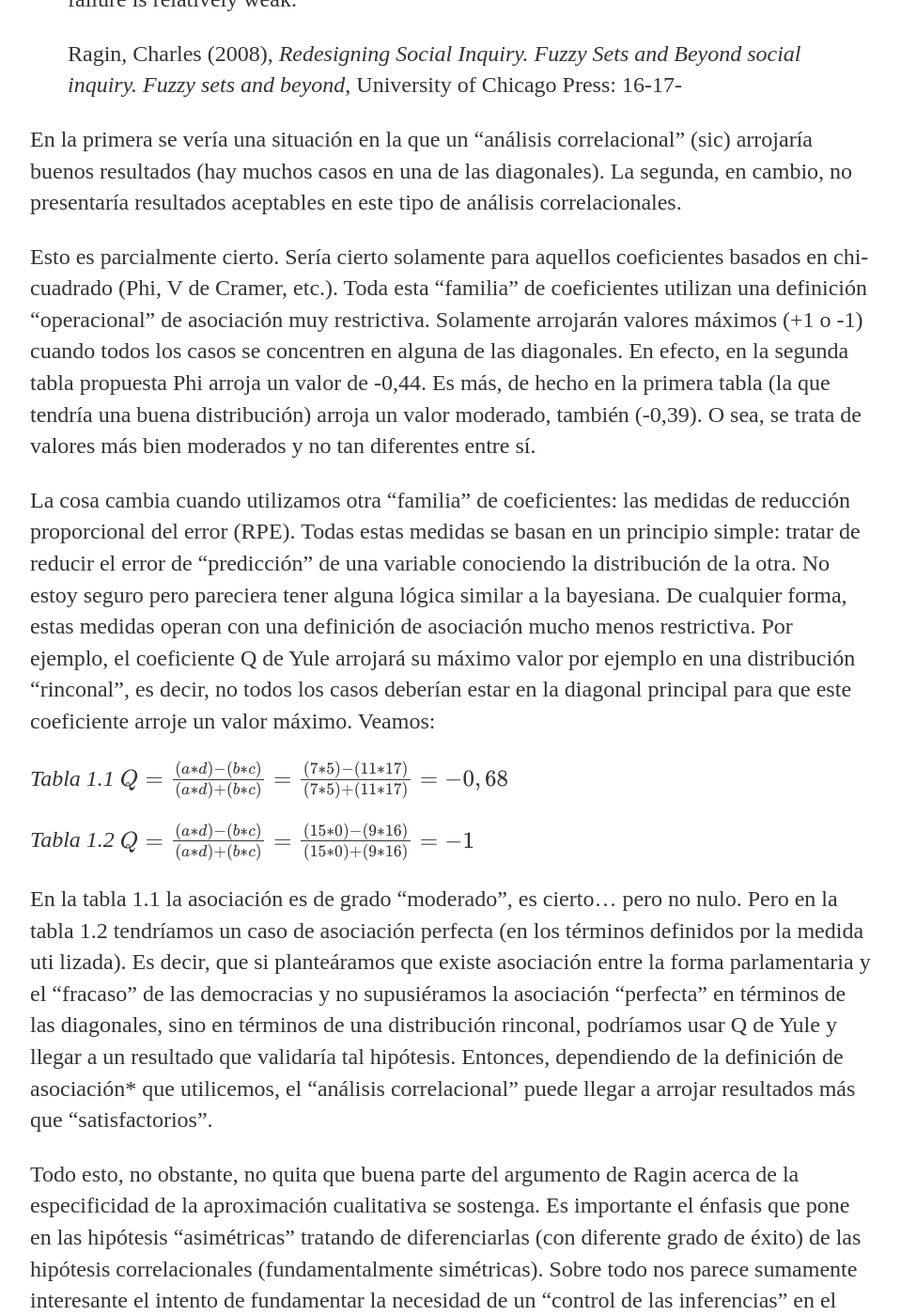
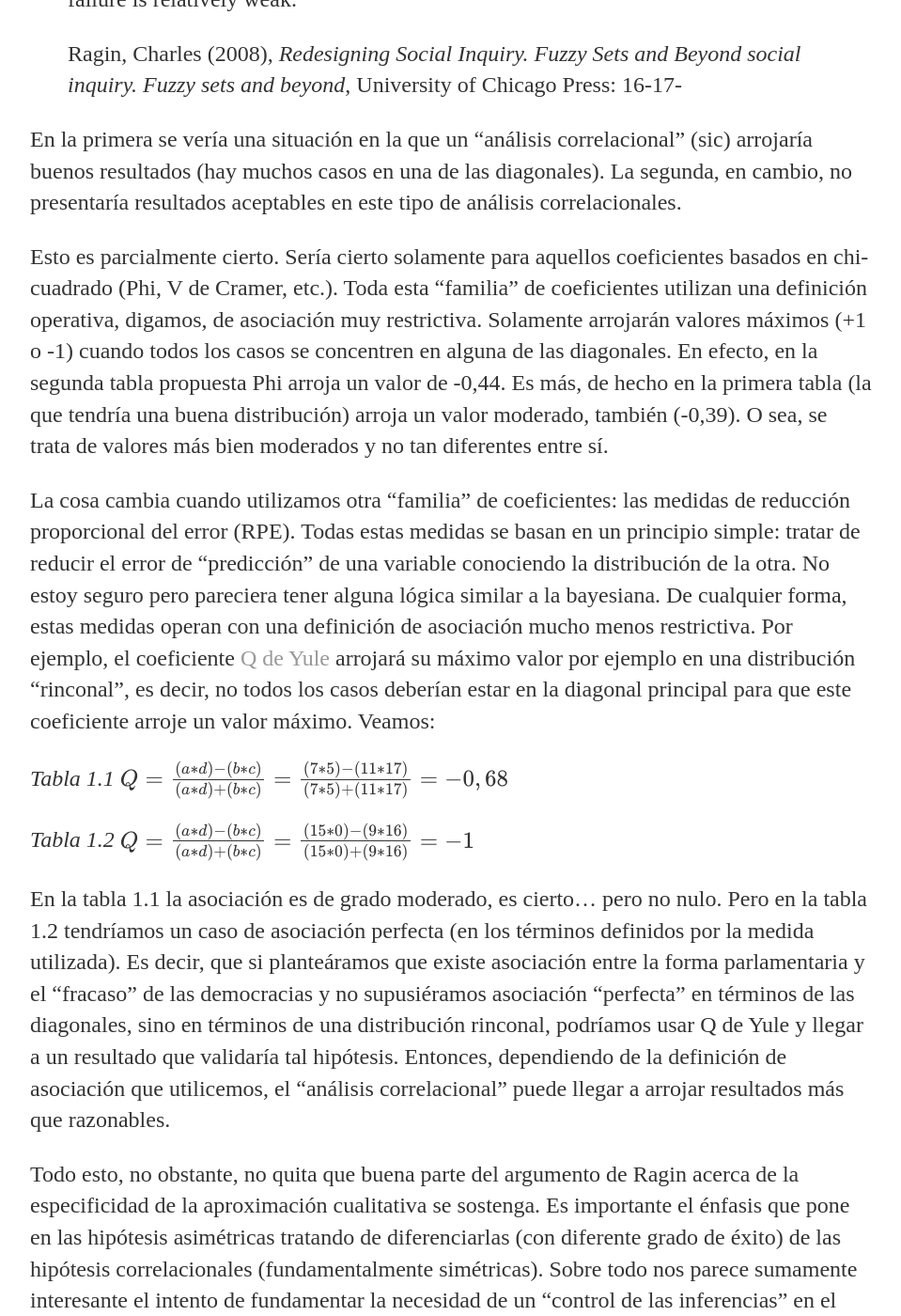
Before and after one commit to gefero/gefero.github.io, a Jekyll site: the page built from _posts/2018-08-17-qca.md, in a window 1280 px wide and 1400 px high, scrolled down 1625 px. Shown: the whole window at 94% size, without its empty margins (160-1119 px from the left). Built offline with Jekyll 4.4.1, drawn with Linux system fonts in a browser that asks for light colours; formulas are drawn with MathJax 3; some of the changed text lies outside the part shown.

Commit message:
Updt post

```diff
--- a/_posts/2018-08-17-qca.md
+++ b/_posts/2018-08-17-qca.md
@@ -37,17 +38,17 @@ Aclaración: no entremos a discutir la validez empírica ni teórica de la hipó
 
 En la primera se vería una situación en la que un "análisis correlacional"  (sic) arrojaría buenos resultados (hay muchos casos en una de las diagonales). La segunda, en cambio, no presentaría resultados aceptables en este tipo de análisis correlacionales.
 
-Esto es parcialmente cierto. Sería cierto solamente para aquellos coeficientes basados en chi-cuadrado (Phi, V de Cramer, etc.). Toda esta "familia" de coeficientes utilizan una definición "operacional" de asociación muy restrictiva. Solamente arrojarán valores máximos (+1 o -1) cuando todos los casos se concentren en alguna de las diagonales. En efecto, en la segunda tabla propuesta Phi arroja un valor de -0,44. Es más, de hecho en la primera tabla (la que tendría una buena distribución) arroja un valor moderado, también (-0,39). O sea, se trata de valores más bien moderados y no tan diferentes entre sí.
+Esto es parcialmente cierto. Sería cierto solamente para aquellos coeficientes basados en chi-cuadrado (Phi, V de Cramer, etc.). Toda esta "familia" de coeficientes utilizan una definición operativa, digamos, de asociación muy restrictiva. Solamente arrojarán valores máximos (+1 o -1) cuando todos los casos se concentren en alguna de las diagonales. En efecto, en la segunda tabla propuesta Phi arroja un valor de -0,44. Es más, de hecho en la primera tabla (la que tendría una buena distribución) arroja un valor moderado, también (-0,39). O sea, se trata de valores más bien moderados y no tan diferentes entre sí.
 
-La cosa cambia cuando utilizamos otra "familia" de coeficientes: las medidas de reducción proporcional del error (RPE). Todas estas medidas se basan en un principio simple: tratar de reducir el error de "predicción" de una variable conociendo la distribución de la otra. No estoy seguro pero pareciera tener alguna lógica similar a la bayesiana. De cualquier forma, estas medidas operan con una definición de asociación mucho menos restrictiva. Por ejemplo, el coeficiente Q de Yule arrojará su máximo valor por ejemplo en una distribución "rinconal", es decir, no todos los casos deberían estar en la diagonal principal para que este coeficiente arroje un valor máximo. Veamos:
+La cosa cambia cuando utilizamos otra "familia" de coeficientes: las medidas de reducción proporcional del error (RPE). Todas estas medidas se basan en un principio simple: tratar de reducir el error de "predicción" de una variable conociendo la distribución de la otra. No estoy seguro pero pareciera tener alguna lógica similar a la bayesiana. De cualquier forma, estas medidas operan con una definición de asociación mucho menos restrictiva. Por ejemplo, el coeficiente [Q de Yule](https://en.wikipedia.org/wiki/Goodman_and_Kruskal%27s_gamma) arrojará su máximo valor por ejemplo en una distribución "rinconal", es decir, no todos los casos deberían estar en la diagonal principal para que este coeficiente arroje un valor máximo. Veamos:
 
 
-_Tabla 1.1_ $$ Q = \frac{(a*d) - (b*c)}{(a*d) + (b*c)}  = \frac{(7*5) - (11*17)}{(7*5) + (11*17)} = -0,68 $$
+_Tabla 1.1_  $$ Q = \frac{(a*d) - (b*c)}{(a*d) + (b*c)}  = \frac{(7*5) - (11*17)}{(7*5) + (11*17)} = -0,68 $$
 
-_Tabla 1.2_ $$ Q = \frac{(a*d) - (b*c)}{(a*d) + (b*c)} = \frac{(15*0) - (9*16)}{(15*0) + (9*16)} = -1 $$
+_Tabla 1.2_  $$ Q = \frac{(a*d) - (b*c)}{(a*d) + (b*c)} = \frac{(15*0) - (9*16)}{(15*0) + (9*16)} = -1 $$
 
-En la tabla 1.1 la asociación es de grado "moderado", es cierto... pero no nulo. Pero en la tabla 1.2 tendríamos un caso de asociación perfecta (en los términos definidos por la medida uti lizada). Es decir, que si planteáramos que existe asociación entre la forma parlamentaria y el "fracaso" de las democracias y no supusiéramos la asociación "perfecta" en términos de las diagonales, sino en términos de una distribución rinconal, podríamos usar Q de Yule y llegar a un resultado que validaría tal hipótesis. Entonces, dependiendo de la definición de asociación* que utilicemos, el "análisis correlacional" puede llegar a arrojar resultados más que "satisfactorios".
+En la tabla 1.1 la asociación es de grado moderado, es cierto... pero no nulo. Pero en la tabla 1.2 tendríamos un caso de asociación perfecta (en los términos definidos por la medida utilizada). Es decir, que si planteáramos que existe asociación entre la forma parlamentaria y el "fracaso" de las democracias y no supusiéramos asociación "perfecta" en términos de las diagonales, sino en términos de una distribución rinconal, podríamos usar Q de Yule y llegar a un resultado que validaría tal hipótesis. Entonces, dependiendo de la definición de asociación que utilicemos, el "análisis correlacional" puede llegar a arrojar resultados más que razonables.
 
-Todo esto, no obstante, no quita que buena parte del argumento de Ragin acerca de la especificidad de la aproximación cualitativa se sostenga. Es importante el énfasis que pone en las hipótesis "asimétricas" tratando de diferenciarlas (con diferente grado de éxito) de las hipótesis correlacionales (fundamentalmente simétricas). Sobre todo nos parece sumamente interesante el intento de fundamentar la necesidad de un "control de las inferencias" en el análisis cualitativo. Hemos visto muchas veces en análisis cualitativos en ciencias sociales inferencias que (independientemente de problemas de diseño muestral) no parecen desprenderse del análisis de los casos. Esto parece notablemente claro cuando se analizan entrevistas en profundidad. Es más, hemos llegado a escuchar argumentos tales "se trata de interpretaciones... los sentidos y las interpretaciones no funcionan si se intenta encorsetarlas [sic] a la lógica formal". En fin... el oscurantismo. El QCA (en sus diversas variantes) es un intento de aplicar la lógica booleana que permita dotar al análisis cualitativo de un mayor rigor en las inferencias que se realizan.
+Todo esto, no obstante, no quita que buena parte del argumento de Ragin acerca de la especificidad de la aproximación cualitativa se sostenga. Es importante el énfasis que pone en las hipótesis asimétricas tratando de diferenciarlas (con diferente grado de éxito) de las hipótesis correlacionales (fundamentalmente simétricas). Sobre todo nos parece sumamente interesante el intento de fundamentar la necesidad de un "control de las inferencias" en el análisis cualitativo. Hemos visto muchas veces en análisis cualitativos en ciencias sociales inferencias que (independientemente de problemas de diseño muestral) no parecen desprenderse del análisis de los casos. Esto parece notablemente claro cuando se analizan entrevistas en profundidad. Es más, hemos llegado a escuchar argumentos tales "se trata de interpretaciones... los sentidos y las interpretaciones no funcionan si se intenta encorsetarlas \[sic] a la lógica formal". En fin... el oscurantismo. El QCA (en sus diversas variantes) es un intento de aplicar la lógica booleana que permita dotar al análisis cualitativo de un mayor rigor en las inferencias que se realizan.
 
 Ahora, ¿a qué viene todo este post, entonces? A tratar de plantear que, a veces, no es necesario forzar un argumento para marcar mejor un punto si el argumento se sostiene bien en una formulación simple.
```
Also changed, not shown: other parts of _posts/2018-08-17-qca.md (+3 -2 lines).
